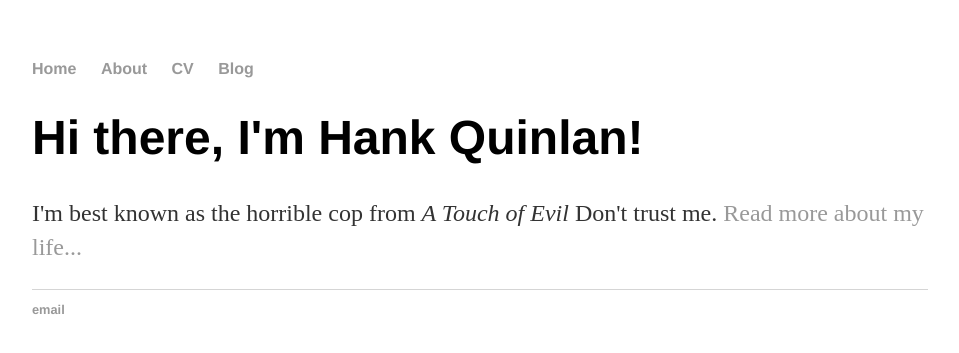
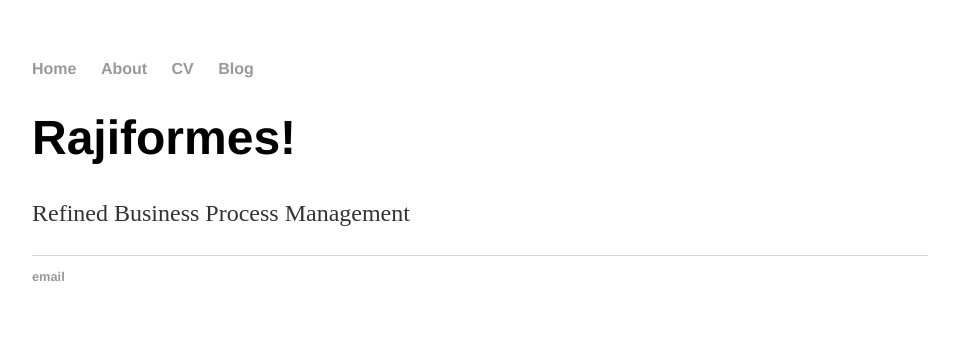
Before and after one commit to rajiformes/rajiformes.github.io, a Jekyll site: the page built from index.html, in a window 1280 px wide. Shown: the top 353 px of the page, without its empty margins (160-1119 px from the left). Built offline with Jekyll 4.4.1, drawn with Linux system fonts in a browser that asks for light colours.

Commit message:
Update index.html

```diff
--- a/index.html
+++ b/index.html
@@ -3,6 +3,6 @@ layout: default
 title: Hank Quinlan, Horrible Cop
 ---
 <div class="blurb">
-	<h1>Hi there, I'm Hank Quinlan!</h1>
-	<p>I'm best known as the horrible cop from <em>A Touch of Evil</em> Don't trust me. <a href="/about">Read more about my life...</a></p>
+	<h1>Rajiformes!</h1>
+	<p>Refined Business Process Management</a></p>
 </div><!-- /.blurb -->
```
